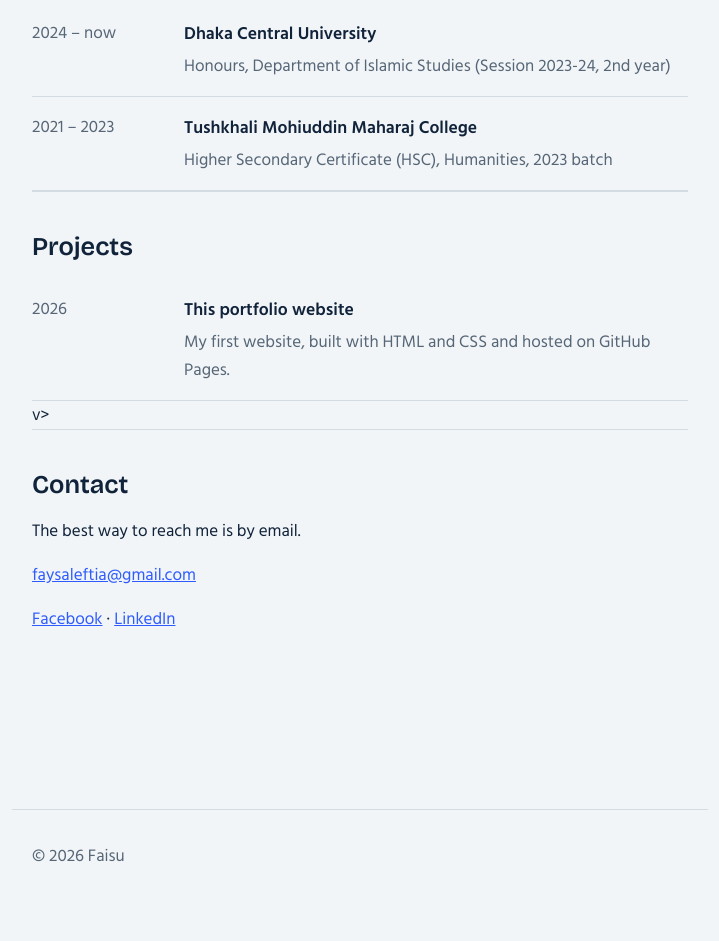
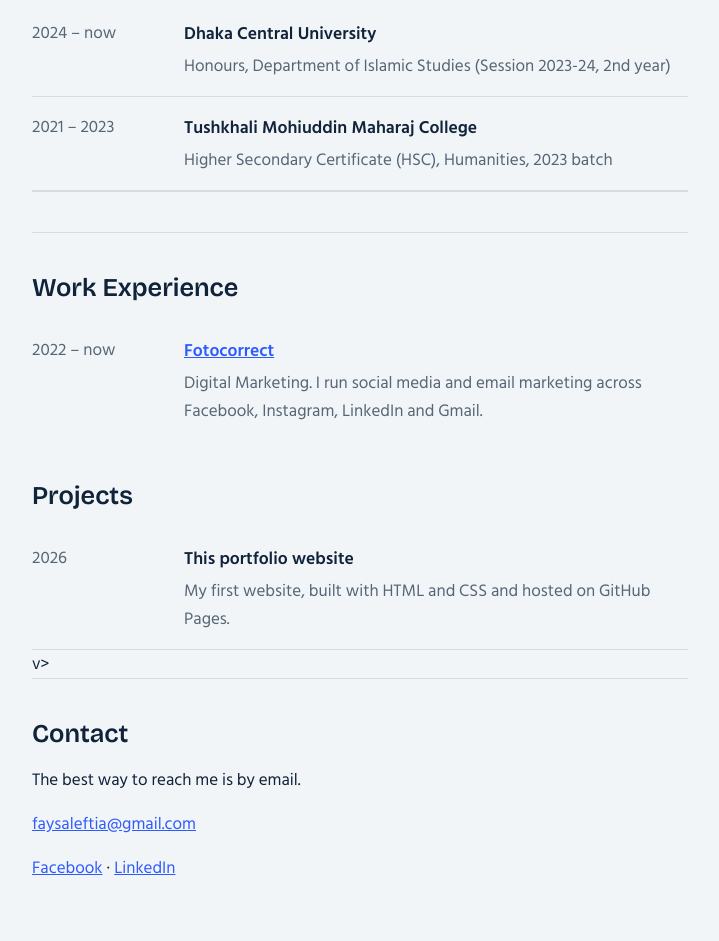
Before and after one commit to faisu-11/faisu, a plain HTML site: page index.html in a window 1280 px wide. Shown: the part 1095-2036 px from the top of the page, without its empty margins (280-999 px from the left). Before the commit the page ends 2013 px from the top, so only its background shows below. Drawn offline with nearby package versions, Linux system fonts and the light colour scheme.

Commit message:
Add work experience section to index.html
Added experience section with work details.

```diff
--- a/index.html
+++ b/index.html
@@ -46,7 +46,7 @@ footer{padding:2rem 1.25rem 3rem;color:var(--muted);border-top:1px solid var(--l
 </head>
 <body>
 <header>
-<a href="#about">About</a><a href="#skills">Skills</a><a href="#education">Education</a><a href="#projects">Projects</a><a href="#contact">Contact</a>
+<a href="#about">About</a><a href="#skills">Skills</a><a href="#education"><a href="#experience">Experience</a>Education</a><a href="#projects">Projects</a><a href="#contact">Contact</a>
 </header>
 <main>
 <main>
@@ -75,6 +75,10 @@ footer{padding:2rem 1.25rem 3rem;color:var(--muted);border-top:1px solid var(--l
 <div class="row"><div class="when">2021 – 2023</div><div><h3>Tushkhali Mohiuddin Maharaj College</h3><p>Higher Secondary Certificate (HSC), Humanities, 2023 batch</p></div></div>
 
 <section id="projects">
+<section id="experience">
+<h2>Work Experience</h2>
+<div class="row"><div class="when">2022 – now</div><div><h3><a href="https://fotocorrect.com/">Fotocorrect</a></h3><p>Digital Marketing. I run social media and email marketing across Facebook, Instagram, LinkedIn and Gmail.</p></div></div>
+</section>
 <h2>Projects</h2>
 <div class="row"><div class="when">2026</div><div><h3>This portfolio website</h3><p>My first website, built with HTML and CSS and hosted on GitHub Pages.</p></div></div>v>
 
```
